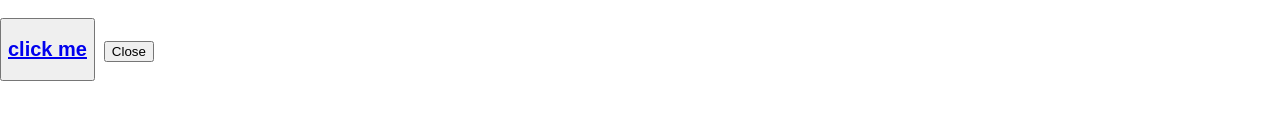
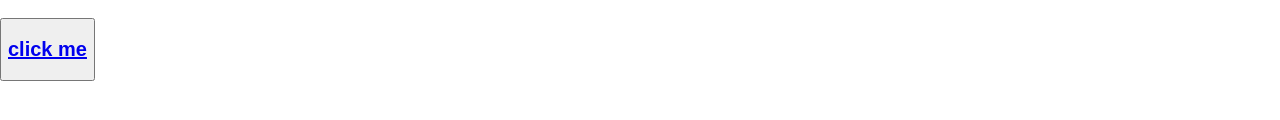
Before and after one commit to jithendra9582/Anusha-birthday, a plain HTML site: page About.html in a window 1280 px wide. Shown: the part 366-486 px from the top of the page. Drawn offline with Linux system fonts and the light colour scheme.

Commit message:
Update About.html

```diff
--- a/About.html
+++ b/About.html
@@ -219,8 +219,7 @@ body {font-family: Arial, Helvetica, sans-serif;}
 <h1>welcome to Anushasan<h1>
 <button><a href="About.html"><h2>click me</h2></a></button>
 
-<button type="button" class="btn cancel" onclick="closeForm1()">Close</button>
-  </div>
+
 
 
 </div>
```
